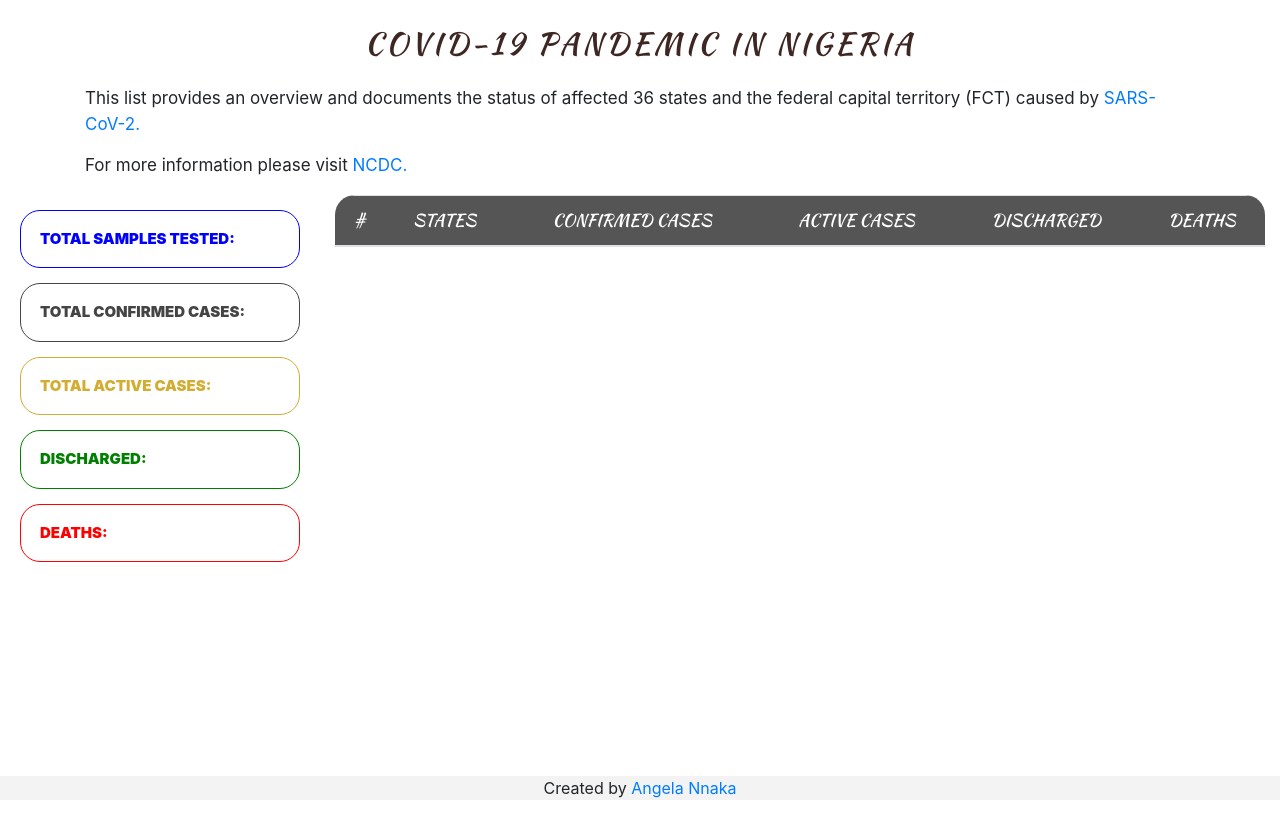
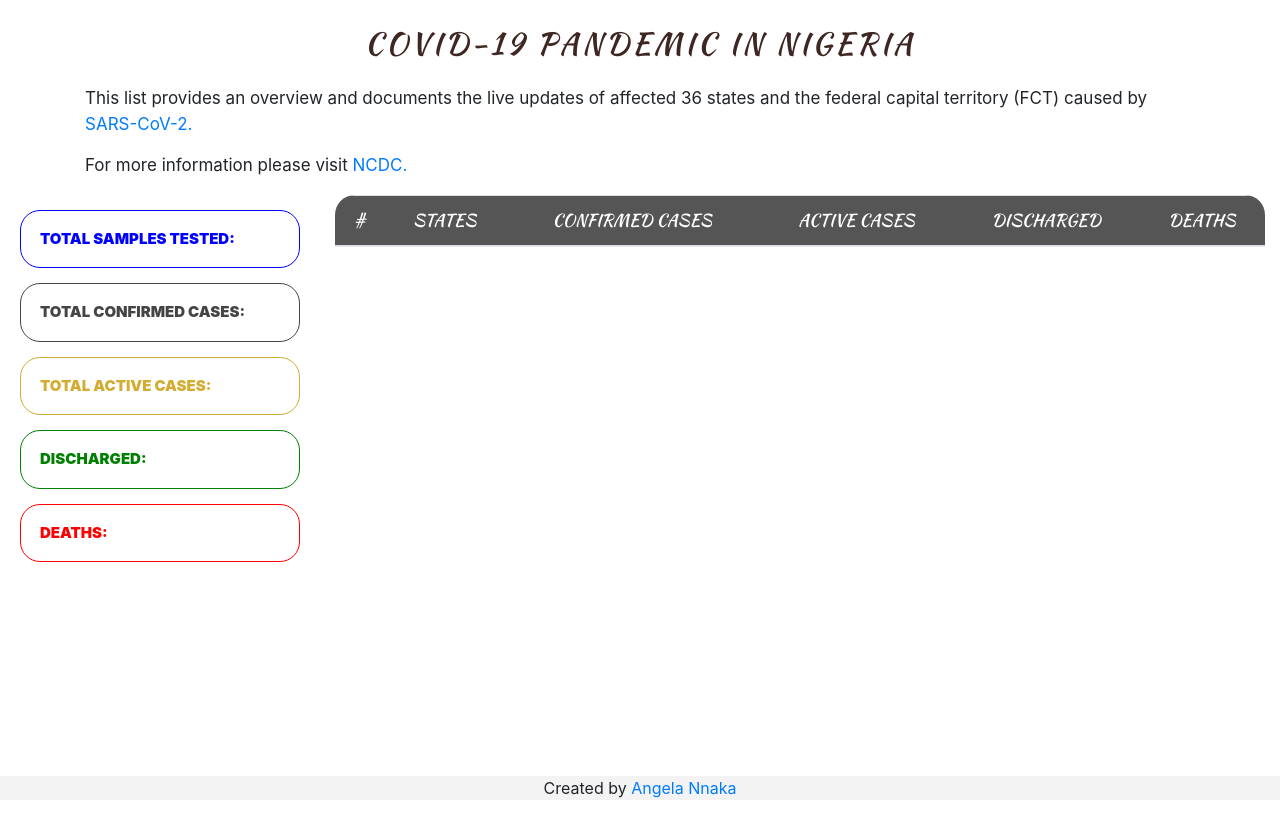
Before and after one commit to AngelaNnaka/Covid9ja, a plain HTML site: page index.html in a window 1280 px wide. Drawn offline with nearby package versions, Linux system fonts and the light colour scheme; no server answers.

Commit message:
covid9ja

```diff
--- a/index.html
+++ b/index.html
@@ -25,7 +25,7 @@
         <!--INTRO-->
         <div class="container">
 
-            <p>This list provides an overview and documents the status of affected 36 states and the federal capital territory (FCT) caused by <a
+            <p>This list provides an overview and documents the live updates of affected 36 states and the federal capital territory (FCT) caused by <a
                     href="https://en.wikipedia.org/wiki/Severe_acute_respiratory_syndrome_coronavirus_2"
                     target="_blank">SARS-CoV-2.</a></p>
             <p> For more information please visit <a href="https://ncdc.gov.ng/" target="_blank"> NCDC.</a></p>
```
